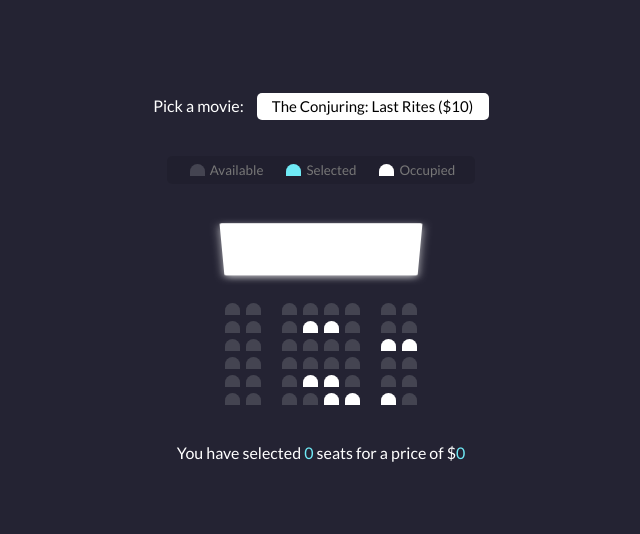
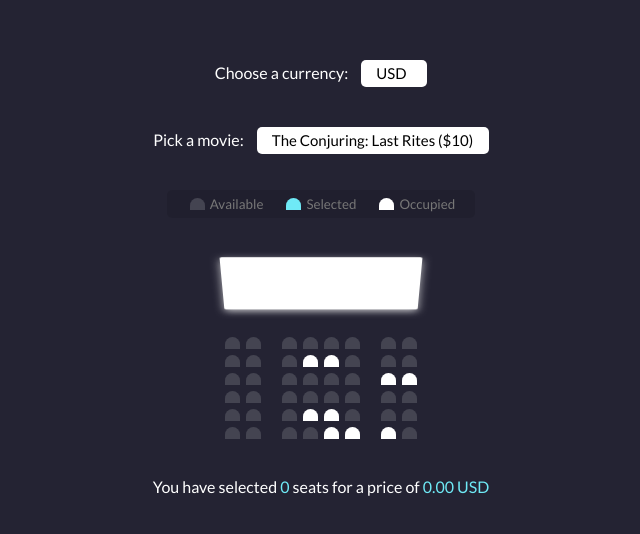
Before and after one commit to juliarore/PAC1_Intro-desenvolupament-front-end, a plain HTML site: page PAC1_Ex2_3/index.html in a window 1280 px wide. Shown: the part 130-664 px from the top of the page, without its empty margins (319-959 px from the left). Drawn offline with Linux system fonts and the light colour scheme.

Commit message:
feat: add currency selection and update movie prices based on selected currency

```diff
--- a/PAC1_Ex2_3/index.html
+++ b/PAC1_Ex2_3/index.html
@@ -8,6 +8,64 @@
 </head>
 
 <body>
+    <!-- Choose a currency -->
+    <div class="currency">
+        <label>Choose a currency: </label>
+        <select id="currency">
+            <option value="AED">AED</option>
+            <option value="ARS">ARS</option>
+            <option value="AUD">AUD</option>
+            <option value="BGN">BGN</option>
+            <option value="BRL">BRL</option>
+            <option value="BSD">BSD</option>
+            <option value="CAD">CAD</option>
+            <option value="CHF">CHF</option>
+            <option value="CLP">CLP</option>
+            <option value="CNY">CNY</option>
+            <option value="COP">COP</option>
+            <option value="CZK">CZK</option>
+            <option value="DKK">DKK</option>
+            <option value="DOP">DOP</option>
+            <option value="EGP">EGP</option>
+            <option value="EUR">EUR</option>
+            <option value="FJD">FJD</option>
+            <option value="GBP">GBP</option>
+            <option value="GTQ">GTQ</option>
+            <option value="HKD">HKD</option>
+            <option value="HRK">HRK</option>
+            <option value="HUF">HUF</option>
+            <option value="IDR">IDR</option>
+            <option value="ILS">ILS</option>
+            <option value="INR">INR</option>
+            <option value="ISK">ISK</option>
+            <option value="JPY">JPY</option>
+            <option value="KRW">KRW</option>
+            <option value="KZT">KZT</option>
+            <option value="MXN">MXN</option>
+            <option value="MYR">MYR</option>
+            <option value="NOK">NOK</option>
+            <option value="NZD">NZD</option>
+            <option value="PAB">PAB</option>
+            <option value="PEN">PEN</option>
+            <option value="PHP">PHP</option>
+            <option value="PKR">PKR</option>
+            <option value="PLN">PLN</option>
+            <option value="PYG">PYG</option>
+            <option value="RON">RON</option>
+            <option value="RUB">RUB</option>
+            <option value="SAR">SAR</option>
+            <option value="SEK">SEK</option>
+            <option value="SGD">SGD</option>
+            <option value="THB">THB</option>
+            <option value="TRY">TRY</option>
+            <option value="TWD">TWD</option>
+            <option value="UAH">UAH</option>
+            <option value="USD" selected>USD</option>
+            <option value="UYU">UYU</option>
+            <option value="VND">VND</option>
+            <option value="ZAR">ZAR</option>
+        </select>
+    </div>
     <!-- Choose a movie -->
     <div class="movie-container">
         <label>Pick a movie: </label>
@@ -100,7 +158,7 @@
         </div>
     </div>
     <!-- Selected seats and total price -->
-    <p class="text">You have selected <span id="count">0</span> seats for a price of $<span id="total">0</span></p>
+    <p class="text">You have selected <span id="count">0</span> seats for a price of <span id="total">0</span></p>
 
     <script src="./script.js"></script>
 </body>
--- a/PAC1_Ex2_3/script.js
+++ b/PAC1_Ex2_3/script.js
@@ -4,10 +4,50 @@ const count = document.getElementById('count');
 const total = document.getElementById('total');
 const movieSelect = document.getElementById('movie');
 
+const currencySelect = document.getElementById('currency');
+
+const basePricesUSD = {
+    "The Conjuring: Last Rites": 10,
+    "28 Years Later": 12,
+    "Inside Out 2": 8,
+    "Lilo & Stitch": 9
+};
+
 populateUI();
 
 let ticketPrice = +movieSelect.value;
 
+// Update movie prices based on selected currency
+function updateMoviePrices(selectedCurrency) {
+    fetch(`https://open.er-api.com/v6/latest/USD`)
+        .then(res => res.json())
+        .then(data => {
+            const rate = data.rates[selectedCurrency];
+
+            const options = movieSelect.querySelectorAll('option');
+
+            // Iterate over each movie and its base price in USD
+            for (const [movieName, baseUSD] of Object.entries(basePricesUSD)) {
+                const convertedPrice = baseUSD * rate;
+
+                // Find the option that corresponds to this movie
+                options.forEach(option => {
+                    // If the option text includes the movie name...
+                    if (option.textContent.includes(movieName)) {
+                        option.value = convertedPrice.toFixed(2);
+                        option.textContent = `${movieName} (${convertedPrice.toFixed(2)} ${selectedCurrency})`;
+                    }
+                });
+            }
+
+            ticketPrice = +movieSelect.value;
+
+            updateSelectedCount(selectedCurrency);
+        })
+        .catch(error => {
+            console.error('Error fetching currency data:', error);
+        });
+}
 
 // Save selected movie index and price
 function setMovieData(movieIndex, moviePrice) {
@@ -16,7 +56,7 @@ function setMovieData(movieIndex, moviePrice) {
 }
 
 // Update total and count
-function updateSelectedCount() {
+function updateSelectedCount(selectedCurrency) {
     const selectedSeats = document.querySelectorAll('.row .seat.selected');
 
     // Save selected seats in local storage
@@ -27,7 +67,7 @@ function updateSelectedCount() {
     const selectedSeatsCount = selectedSeats.length;
 
     count.innerText = selectedSeatsCount;
-    total.innerText = selectedSeatsCount * ticketPrice;
+    total.innerText = `${(selectedSeatsCount * ticketPrice).toFixed(2)} ${selectedCurrency || 'USD'}`;
 }
 
 // Get data from local storage and populate UI
@@ -65,5 +105,11 @@ container.addEventListener('click', (e) => {
     }
 });
 
+// Currency select event
+currencySelect.addEventListener('change', (e) => {
+    const selectedCurrency = e.target.value;
+    updateMoviePrices(selectedCurrency);
+});
+
 // Initial count and total set
 updateSelectedCount();
--- a/PAC1_Ex2_3/styles.css
+++ b/PAC1_Ex2_3/styles.css
@@ -20,11 +20,11 @@ body {
     perspective: 1000px;
     margin-bottom: 30px;
 }
-.movie-container {
+.movie-container, .currency {
     margin: 20px 0;
 }
 
-.movie-container select {
+.movie-container select, .currency select {
     background-color: #fff;
     border: 0;
     border-radius: 5px;
@@ -37,7 +37,7 @@ body {
     font-family: 'Lato', sans-serif;
 }
 
-.movie-container option {
+.movie-container option, .currency option {
     font-family: 'Lato', sans-serif;
     font-size: 15px;
 }
```
Also changed, not shown: 1 other file.
